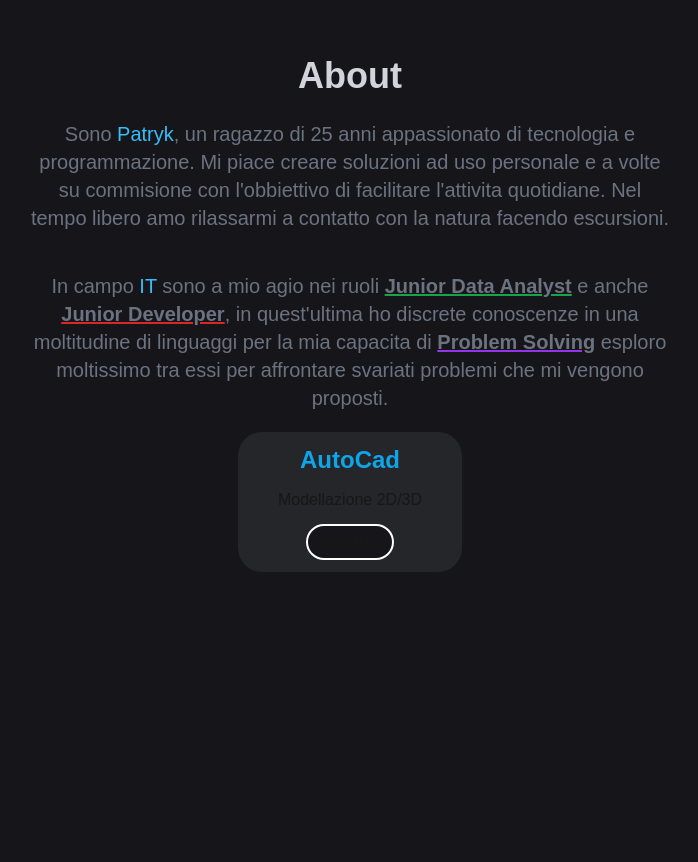
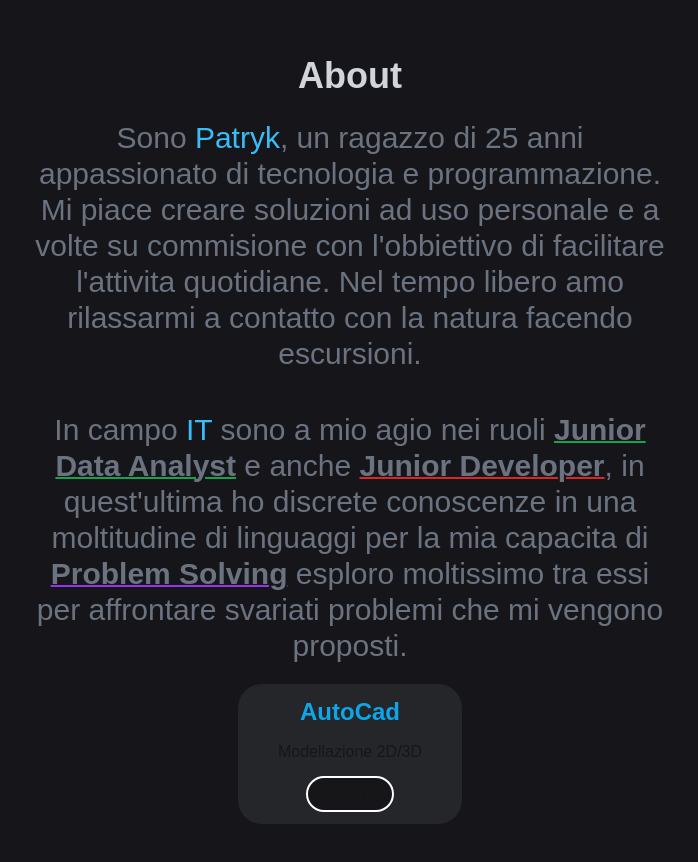
Before and after one commit to MrEntity303/my_site, a Next.js app: page / in a window 1280 px wide. Shown: the part 840-1702 px from the top of the page, without its empty margins (290-988 px from the left). Built offline with nearby package versions, Linux system fonts and the light colour scheme.

Commit message:
[FIX] responsive elements

```diff
--- a/src/app/pages/about/page.tsx
+++ b/src/app/pages/about/page.tsx
@@ -2,15 +2,15 @@ const About = () => {
     return (
       <section id="about" className="min-h-screen">
          <h2 className="flex justify-center items-center pt-24 pb-6 text-gray-300 font-bold text-4xl 2xl:text-6xl">About</h2>
-              <span className="text-xl 2xl:text-3xl flex flex-col justify-center items-center
+              <span className="text-xl xl:text-3xl flex flex-col justify-center items-center
                             text-gray-500 text-center">
-                  <p className="w-1/2 hover:text-white transition duration-300">Sono <span className="text-sky-400">Patryk</span>, un ragazzo di 25
+                  <p className="md:w-1/2 hover:text-white transition duration-300">Sono <span className="text-sky-400">Patryk</span>, un ragazzo di 25
                       anni appassionato di tecnologia e programmazione.
                       Mi piace creare soluzioni ad uso personale e a volte su commisione con l'obbiettivo di
                       facilitare l'attivita quotidiane. Nel tempo
                       libero amo rilassarmi a contatto con la natura facendo escursioni.
                   </p>
-                  <p className="w-1/2 pt-10 hover:text-white transition duration-300">
+                  <p className="md:w-1/2 pt-10 hover:text-white transition duration-300">
                     In campo <span className="text-sky-400">IT</span> sono a mio agio nei ruoli <strong className="hover:bg-green-300 underline decoration-2 decoration-green-600
                     transition duration-300 ">Junior Data Analyst</strong> e anche <strong className="hover:bg-red-300 underline decoration-2 decoration-red-600
                     transition duration-300 ">Junior Developer</strong>, in quest'ultima
```
